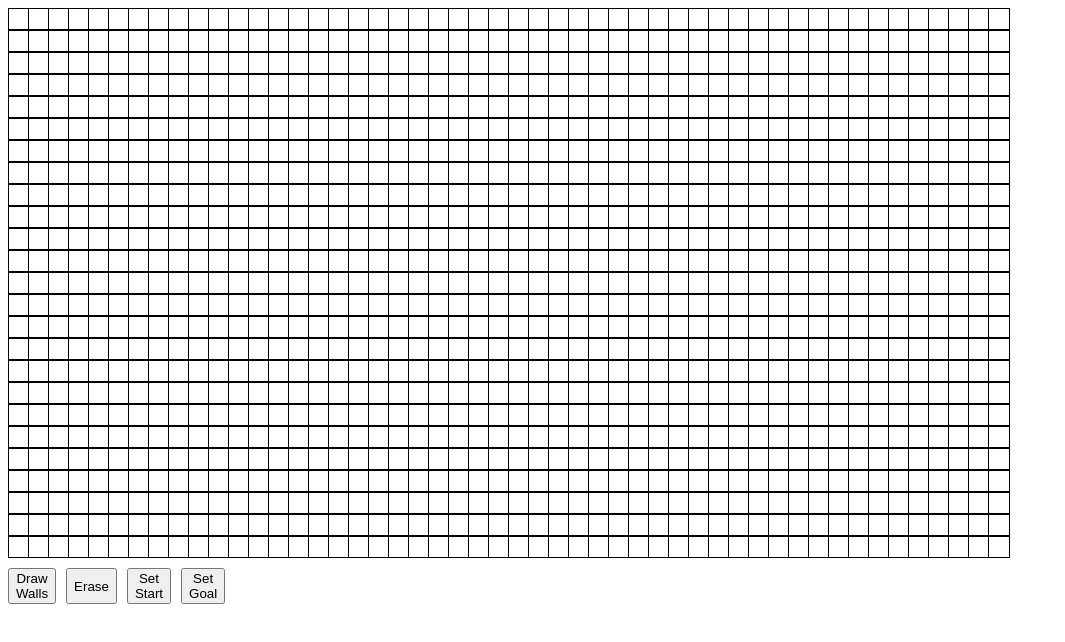
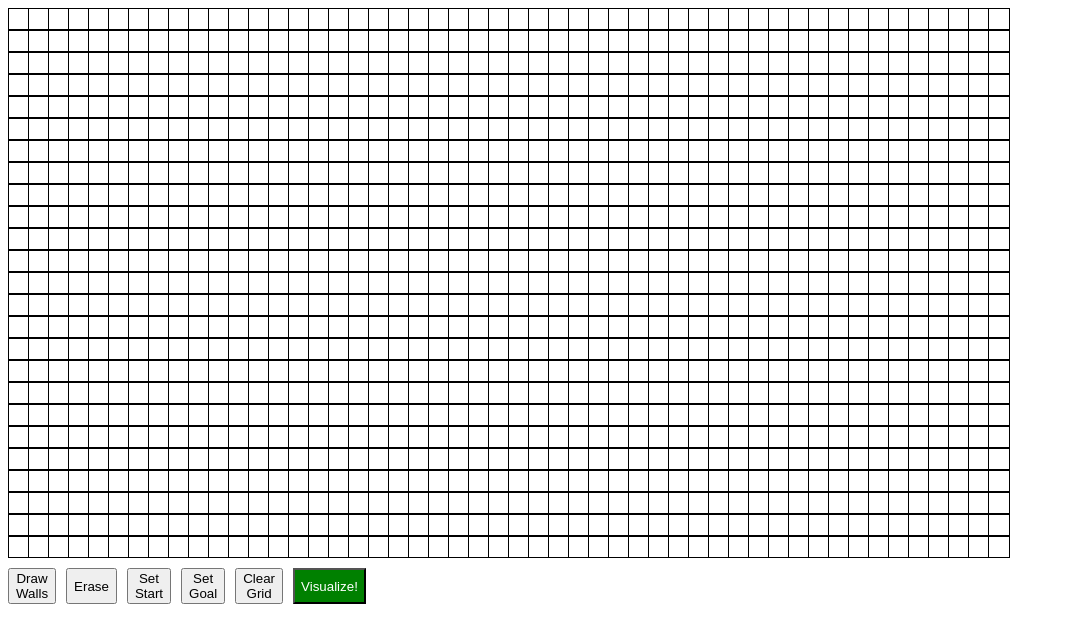
Before and after one commit to BigBellyBigDreams/algovisualizer, a React (Create React App) app: page / in a window 1280 px wide. Shown: the top 642 px of the page, without its empty margins (0-1065 px from the left). Built offline with nearby package versions, Linux system fonts and the light colour scheme.

Commit message:
algorithm implementation

```diff
--- a/src/Grid.tsx
+++ b/src/Grid.tsx
@@ -1,6 +1,7 @@
 import React from 'react';
 import './grid.css';
 import GridLogic from './GridLogic';
+import { isEqualsArray } from './helpers';
 
 export default function Grid(): JSX.Element {
   const {
@@ -11,11 +12,16 @@ export default function Grid(): JSX.Element {
     toggleGoal,
     isDrawing,
     numCols,
-    highlightNode,
+    isWalked,
+    isPath,
     setStart,
     setGoal,
     changeDrawingTool,
-    isEqualsArray,
+    createWall,
+    deleteWall,
+    isWall,
+    clearGrid,
+    pathfind,
   } = GridLogic();
 
   return (
@@ -29,21 +35,25 @@ export default function Grid(): JSX.Element {
                   key={j}
                   onMouseMove={(e) => {
                     if (e.buttons === 1) {
-                      if (isDrawing) {
-                        if (!isEqualsArray(startNode, [grid[i][j].x, grid[i][j].y])) {
-                          if (!isEqualsArray(endNode, [grid[i][j].x, grid[i][j].y])) {
-                            highlightNode(i, j, true);
+                      if (!toggleStart) {
+                        if (!toggleGoal) {
+                          if (isDrawing) {
+                            if (!isEqualsArray(startNode, [grid[i][j].x, grid[i][j].y])) {
+                              if (!isEqualsArray(endNode, [grid[i][j].x, grid[i][j].y])) {
+                                createWall(i, j);
+                              }
+                            }
+                          } else {
+                            deleteWall(i, j);
                           }
                         }
-                      } else {
-                        highlightNode(i, j, false);
                       }
                     }
                   }}
                   onMouseDown={() => {
-                    if (toggleStart) {
+                    if (toggleStart && !isWall(i, j)) {
                       setStart([i, j]);
-                    } else if (toggleGoal) {
+                    } else if (toggleGoal && !isWall(i, j)) {
                       setGoal([i, j]);
                     }
                   }}
@@ -51,12 +61,16 @@ export default function Grid(): JSX.Element {
                     width: '20px',
                     height: '20px',
                     border: '1px solid black',
-                    backgroundColor: grid[i][j].isWall
+                    backgroundColor: isWall(i, j)
                       ? '#A9A9A9'
                       : isEqualsArray(startNode, [grid[i][j].x, grid[i][j].y])
                       ? 'green'
                       : isEqualsArray(endNode, [grid[i][j].x, grid[i][j].y])
                       ? 'red'
+                      : isPath(i, j)
+                      ? 'pink'
+                      : isWalked(i, j)
+                      ? 'blue'
                       : 'white',
                   }}
                 ></div>
@@ -99,6 +113,23 @@ export default function Grid(): JSX.Element {
         >
           Set Goal
         </button>
+        <button
+          className={'grid-buttons'}
+          onClick={() => {
+            clearGrid();
+          }}
+        >
+          Clear Grid
+        </button>
+        <button
+          className={'grid-buttons'}
+          style={{ backgroundColor: 'green', color: 'white' }}
+          onClick={() => {
+            pathfind();
+          }}
+        >
+          Visualize!
+        </button>
       </div>
     </div>
   );
--- a/src/GridLogic.ts
+++ b/src/GridLogic.ts
@@ -1,14 +1,21 @@
 import { useState, useEffect } from 'react';
-import { Node } from './astar';
+import { createModuleResolutionCache } from 'typescript';
+import { isEqualsArray } from './helpers';
+import { Node } from './nodes';
 
 export default function GridLogic() {
+  const numCols = 50;
   const [grid, setGrid] = useState<Node[][]>([]);
+  const [walls, setWalls] = useState<number[][]>([]);
+  const [path, setPath] = useState<number[][]>([]);
   const [isDrawing, setIsDrawing] = useState(true);
   const [toggleStart, setToggleStart] = useState(false);
   const [toggleGoal, setToggleGoal] = useState(false);
   const [startNode, setStartNode] = useState<number[]>([]);
   const [endNode, setEndNode] = useState<number[]>([]);
-  const numCols = 50;
+
+  let [openList, setOpenList] = useState<Node[]>([]);
+  let [closedList, setClosedList] = useState<Node[]>([]);
 
   useEffect(() => {
     let tempGrid: Node[][] = [];
@@ -18,28 +25,64 @@ export default function GridLogic() {
 
     for (let i = 0; i < tempGrid.length; i++) {
       for (let j = 0; j < tempGrid.length / 2; j++) {
-        let node = new Node(i, j, false);
+        let node = new Node(i, j, null);
         tempGrid[i][j] = node;
       }
     }
     setGrid(tempGrid);
   }, []);
 
-  function highlightNode(row: number, col: number, isWall: boolean) {
-    setGrid((prev) =>
-      prev.map((el, index) => {
-        if (row !== index) return el;
+  function clearGrid() {
+    let tempGrid: Node[][] = [];
+    for (let i = 0; i < numCols; i++) {
+      tempGrid.push([]);
+    }
 
-        return el.map((el2, index2) => {
-          if (col !== index2) return el2;
+    for (let i = 0; i < tempGrid.length; i++) {
+      for (let j = 0; j < tempGrid.length / 2; j++) {
+        let node = new Node(i, j, null);
+        tempGrid[i][j] = node;
+      }
+    }
 
-          return {
-            ...el2,
-            isWall,
-          };
-        });
-      })
-    );
+    setStartNode([]);
+    setEndNode([]);
+    setOpenList([]);
+    setWalls([]);
+    setClosedList([]);
+    setGrid(tempGrid);
+  }
+
+  function createWall(row: number, col: number) {
+    setWalls([...walls, [row, col]]);
+  }
+
+  function deleteWall(row: number, col: number) {
+    let tempWalls = [...walls];
+    for (let i = 0; i < tempWalls.length; i++) {
+      if (isEqualsArray([row, col], tempWalls[i])) {
+        tempWalls.splice(i, 1);
+      }
+    }
+    setWalls(tempWalls);
+  }
+
+  function isWall(row: number, col: number) {
+    for (let i = 0; i < walls.length; i++) {
+      if (isEqualsArray(walls[i], [row, col])) {
+        return true;
+      }
+    }
+    return false;
+  }
+
+  function isPath(row: number, col: number) {
+    for (let i = 0; i < path.length; i++) {
+      if (isEqualsArray([path[i][0], path[i][1]], [row, col])) {
+        return true;
+      }
+    }
+    return false;
   }
 
   function setStart(value: number[]) {
@@ -56,16 +99,84 @@ export default function GridLogic() {
     setToggleGoal(isDrawingGoal);
   }
 
-  function isEqualsArray(arrA: number[], arrB: number[]): Boolean {
-    if (arrA.length !== arrB.length) {
-      return false;
-    }
-    for (let i = 0; i < arrA.length; i++) {
-      if (arrA[i] !== arrB[i]) {
-        return false;
+  function isWalked(row: number, col: number) {
+    for (let i = 0; i < closedList.length; i++) {
+      if (isEqualsArray([closedList[i].x, closedList[i].y], [row, col])) {
+        return true;
       }
     }
-    return true;
+    return false;
+  }
+
+  function isDiscovered(neighbor: Node) {
+    for (let i = 0; i < openList.length; i++) {
+      if (openList[i] == neighbor) {
+        return i;
+      }
+    }
+    return -1;
+  }
+
+  function pathfind() {
+    setOpenList([...openList, grid[startNode[0]][startNode[1]]]);
+    openList = [...openList, grid[startNode[0]][startNode[1]]];
+    while (openList.length) {
+      let currentNode = openList[0];
+      let currentNodeIndex = 0;
+      for (let i = 0; i < openList.length; i++) {
+        if (openList[i].fScore < currentNode.fScore) {
+          currentNode = openList[i];
+          currentNodeIndex = i;
+        }
+      }
+
+      let tempOpenList = [...openList];
+      tempOpenList.splice(currentNodeIndex, 1);
+      openList.splice(currentNodeIndex, 1);
+      setOpenList(tempOpenList);
+      setClosedList([...closedList, currentNode]);
+      closedList.push(currentNode);
+
+      if (isEqualsArray([currentNode.x, currentNode.y], endNode)) {
+        let current = currentNode;
+        while (current.parentNode !== null) {
+          setPath([...path, [current.x, current.y]]);
+          path.push([current.x, current.y]);
+          current = current.parentNode;
+        }
+        break;
+      }
+
+      let neighbors = currentNode.findNearestNeighbors(grid);
+      for (let i = 0; i < neighbors.length; i++) {
+        if (isWalked(neighbors[i].x, neighbors[i].y) || isWall(neighbors[i].x, neighbors[i].y)) {
+          continue;
+        }
+
+        neighbors[i].calculateScoreG(currentNode);
+        neighbors[i].calculateScoreH(grid, endNode);
+        neighbors[i].calculateScoreF();
+
+        const discovered = isDiscovered(neighbors[i]);
+        if (discovered >= 0) {
+          if (neighbors[i].gScore > openList[discovered].gScore) {
+            continue;
+          } else {
+            openList[discovered].parentNode = currentNode;
+            openList[discovered].calculateScoreG(currentNode);
+            openList[discovered].calculateScoreF();
+          }
+        }
+
+        setOpenList([...openList, neighbors[i]]);
+        openList.push(neighbors[i]);
+        neighbors[i].parentNode = currentNode;
+      }
+    }
+
+    if (!openList.length) {
+      console.log('NO PATH');
+    }
   }
 
   return {
@@ -76,10 +187,15 @@ export default function GridLogic() {
     numCols,
     toggleStart,
     toggleGoal,
-    highlightNode,
+    isWalked,
+    isPath,
     setStart,
     setGoal,
     changeDrawingTool,
-    isEqualsArray,
+    createWall,
+    deleteWall,
+    isWall,
+    clearGrid,
+    pathfind,
   };
 }
--- a/src/astar.tsx
+++ /dev/null
@@ -1,13 +0,0 @@
-class Node {
-  x: number;
-  y: number;
-  isWall: boolean;
-
-  constructor(x: number, y: number, isWall: boolean) {
-    this.x = x;
-    this.y = y;
-    this.isWall = isWall;
-  }
-}
-
-export { Node };
--- /dev/null
+++ b/src/helpers.ts
@@ -0,0 +1,13 @@
+function isEqualsArray(arrA: number[], arrB: number[]): Boolean {
+  if (arrA.length !== arrB.length) {
+    return false;
+  }
+  for (let i = 0; i < arrA.length; i++) {
+    if (arrA[i] !== arrB[i]) {
+      return false;
+    }
+  }
+  return true;
+}
+
+export { isEqualsArray };
--- /dev/null
+++ b/src/nodes.ts
@@ -0,0 +1,86 @@
+class Node {
+  x: number;
+  y: number;
+  fScore: number;
+  gScore: number;
+  hScore: number;
+  parentNode: Node | null;
+
+  constructor(x: number, y: number, parentNode: Node | null) {
+    this.parentNode = parentNode;
+    this.x = x;
+    this.y = y;
+    this.gScore = 0;
+    this.hScore = 0;
+    this.fScore = 0;
+  }
+
+  findNearestNeighbors(grid: Node[][]) {
+    let neighbors = [];
+    try {
+      neighbors.push(grid[this.x + 1][this.y]);
+    } catch (err) {
+      console.log(err);
+    }
+
+    try {
+      neighbors.push(grid[this.x - 1][this.y]);
+    } catch (err) {
+      console.log(err);
+    }
+
+    try {
+      neighbors.push(grid[this.x][this.y + 1]);
+    } catch (err) {
+      console.log(err);
+    }
+
+    try {
+      neighbors.push(grid[this.x][this.y - 1]);
+    } catch (err) {
+      console.log(err);
+    }
+
+    try {
+      neighbors.push(grid[this.x + 1][this.y + 1]);
+    } catch (err) {
+      console.log(err);
+    }
+
+    try {
+      neighbors.push(grid[this.x - 1][this.y - 1]);
+    } catch (err) {
+      console.log(err);
+    }
+
+    try {
+      neighbors.push(grid[this.x + 1][this.y - 1]);
+    } catch (err) {
+      console.log(err);
+    }
+
+    try {
+      neighbors.push(grid[this.x - 1][this.y + 1]);
+    } catch (err) {
+      console.log(err);
+    }
+
+    return neighbors;
+  }
+
+  calculateScoreG(currentNode: Node) {
+    this.gScore = currentNode.gScore + 1;
+  }
+
+  calculateScoreH(grid: Node[][], endNode: number[]) {
+    const xDistance = (this.x - grid[endNode[0]][endNode[1]].x) ** 2;
+    const yDistance = (this.y - grid[endNode[0]][endNode[1]].y) ** 2;
+    this.hScore = xDistance + yDistance;
+  }
+
+  calculateScoreF() {
+    this.fScore = this.gScore + this.hScore;
+  }
+}
+
+export { Node };
```
